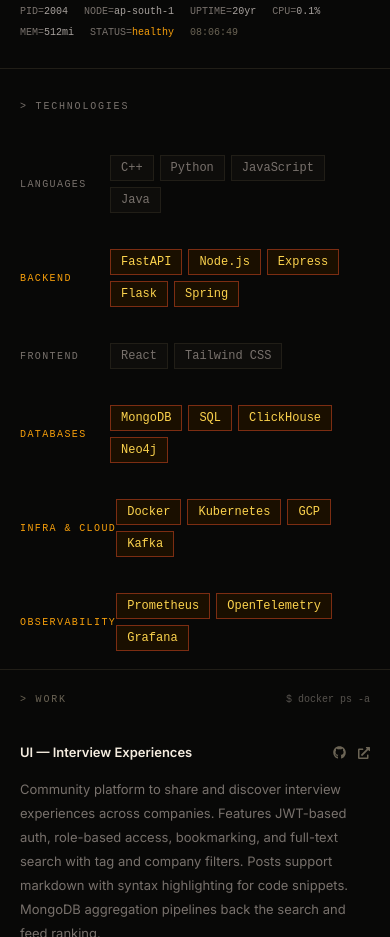
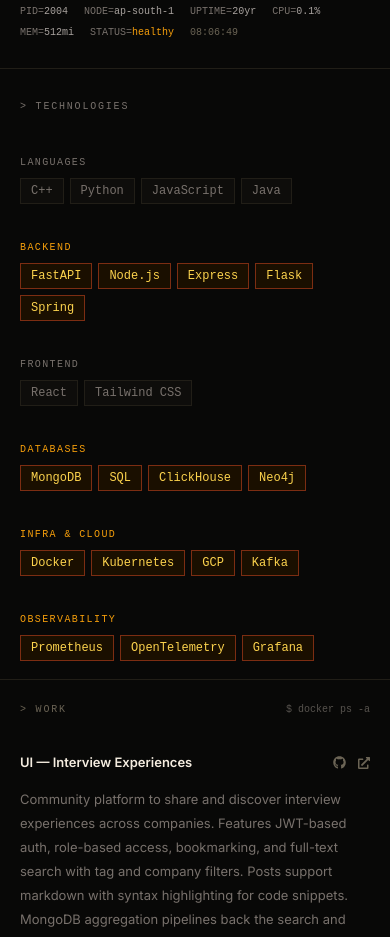
Before and after one commit to venkatasai24/portfolio, a React (Create React App) app: page / in a window 390 px wide. Shown: the part 1080-2017 px from the top of the page. Built offline with nearby package versions, Linux system fonts and the light colour scheme.

Commit message:
fix: stack skill rows vertically on mobile to prevent label overflow

```diff
--- a/src/components/Skills.js
+++ b/src/components/Skills.js
@@ -34,13 +34,13 @@
 
     {rows.map((row, i) => (
       <motion.div key={row.label}
-        className="px-5 md:px-10" style={{ display: "flex", alignItems: "center", paddingTop: 18, paddingBottom: 18 }}
+        className="skill-row px-5 md:px-10" style={{ display: "flex", alignItems: "flex-start", paddingTop: 18, paddingBottom: 18 }}
         initial={{ opacity: 0, x: -12 }}
         whileInView={{ opacity: 1, x: 0 }}
         viewport={{ once: true }}
         transition={{ duration: 0.35, delay: i * 0.06 }}
       >
-        <span className="skill-label" style={{ fontFamily: "monospace", fontSize: 10, letterSpacing: "0.14em", color: row.accent ? "#f59e0b" : "#78716c", minWidth: 140, flexShrink: 0 }}>
+        <span className="skill-label" style={{ fontFamily: "monospace", fontSize: 10, letterSpacing: "0.14em", color: row.accent ? "#f59e0b" : "#78716c", flexShrink: 0 }}>
           {row.label}
         </span>
         <div style={{ display: "flex", flexWrap: "wrap", gap: 6 }}>
--- a/src/index.css
+++ b/src/index.css
@@ -3,6 +3,10 @@
 @tailwind base;
 @tailwind components;
 @tailwind utilities;
+
+html {
+  overflow-x: hidden;
+}
 
 body {
   background-color: #080807;
@@ -80,7 +84,9 @@
   .proj-row-grid { grid-template-columns: 100px 160px 1fr 140px 64px; }
 }
 
-/* Skills label narrower on mobile */
+/* Skills label: narrower on mobile, wider on desktop */
+.skill-label { min-width: 140px; }
 @media (max-width: 639px) {
-  .skill-label { min-width: 90px !important; }
+  .skill-row   { flex-direction: column; gap: 8px; }
+  .skill-label { min-width: unset; }
 }
```
